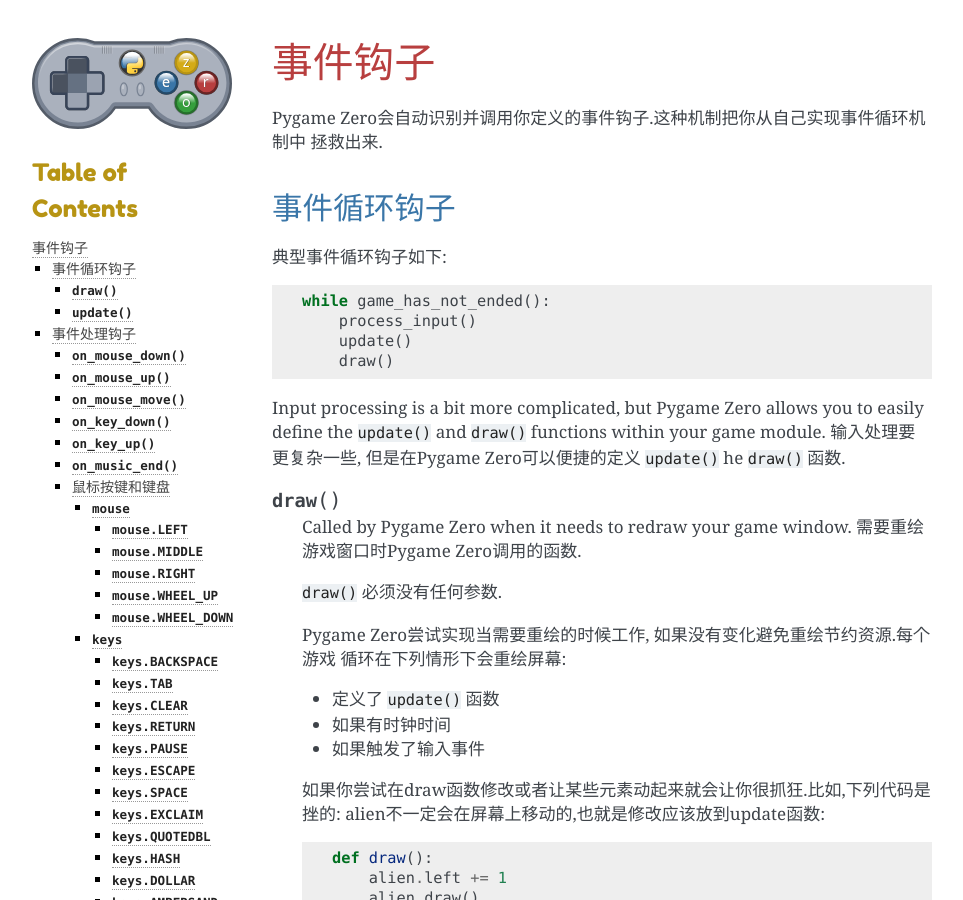
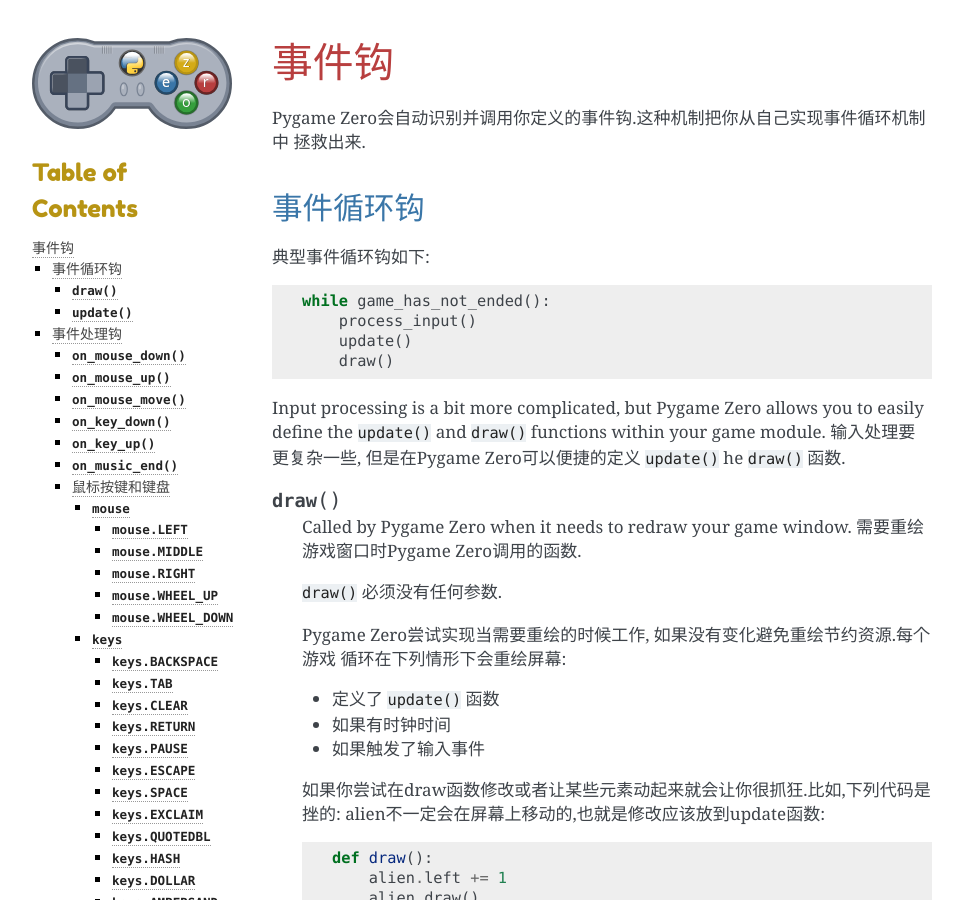
Before and after one commit to yonghuming/pgzero-cn, a Sphinx documentation site: the page built from doc/hooks.rst, in a window 1280 px wide and 900 px high. Shown: the whole window, without its empty margins (148-1111 px from the left). Built offline with Sphinx 7.4.7, drawn with Linux system fonts in a browser that asks for light colours.

Commit message:
changed a typo, event hook transaltion and other :)

```diff
--- a/doc/from-scratch.rst
+++ b/doc/from-scratch.rst
@@ -26,7 +26,7 @@
 
 除了舞台背景之外，还有三个对象，小鸟，上方管道和下方管道
 
-对应的pygame Zero代码则是把这三个角色都设置为 ``Actors`` (中文是演员？角色？差不多意思吧)::
+对应的pygame Zero代码则是把这三个角色都设置为 ``Actors`` (表演者)::
 
    bird = Actor('bird1', (75, 200))
    pipe_top = Actor('top', anchor=('left', 'bottom'))
@@ -208,7 +208,7 @@
 
 Many of the concepts available in Scratch can be translated directly into
 Pygame Zero.
-许多Scratch种的概念可以直接迁移到Pygame Zero中.
+许多Scratch中的概念可以直接迁移到Pygame Zero中.
 
 下面是一些对比:
 
--- a/doc/hooks.rst
+++ b/doc/hooks.rst
@@ -1,13 +1,13 @@
-事件钩子
+事件钩
 ===========
 
-Pygame Zero会自动识别并调用你定义的事件钩子.这种机制把你从自己实现事件循环机制中
+Pygame Zero会自动识别并调用你定义的事件钩.这种机制把你从自己实现事件循环机制中
 拯救出来.
 
-事件循环钩子
+事件循环钩
 ---------------
 
-典型事件循环钩子如下::
+典型事件循环钩如下::
 
     while game_has_not_ended():
         process_input()
@@ -72,7 +72,7 @@
     movement calculations.
 
 
-事件处理钩子
+事件处理钩
 --------------------
 
 Similar to the game loop hooks, your Pygame Zero program can respond to input
--- a/doc/index.rst
+++ b/doc/index.rst
@@ -47,4 +47,4 @@
     参与开源项目 <contributing>
     更新日志 <changelog>
 
-网易少儿编程郎郎老师提供翻译,微信ilangxm,有疑问可以添加好友备注pygame zero。
+感谢网易少儿编程郎郎老师提供翻译,微信ilangxm,有疑问可以添加好友备注pygame zero ：）
--- a/doc/installation.rst
+++ b/doc/installation.rst
@@ -12,7 +12,7 @@
 安装pygame zero就是这么简单。Windows以及Linux系统(32位和64位), Mac(64)位系统都有针对pip预编译的pygame包。如果的操作系统不是
 上述系统，你需要找到适合你系统的安装方式
 
-树莓派
+树莓派（Raspberry Pi）
 ~~~~~~~~~~~~~~~
 
 pgzero从2015年9月份Raspbian Jessie发布以来默认安装在树莓派的系统。
```
